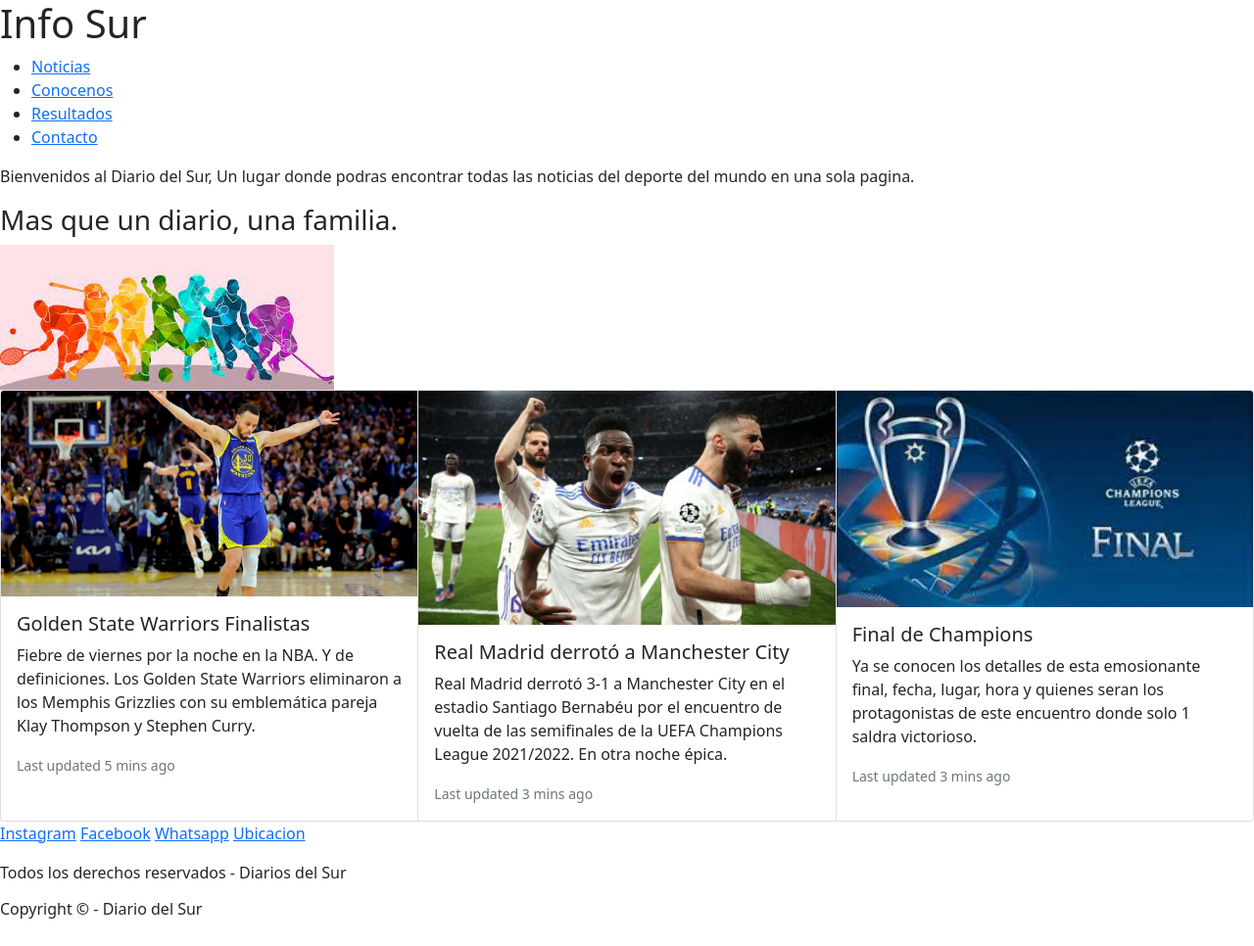
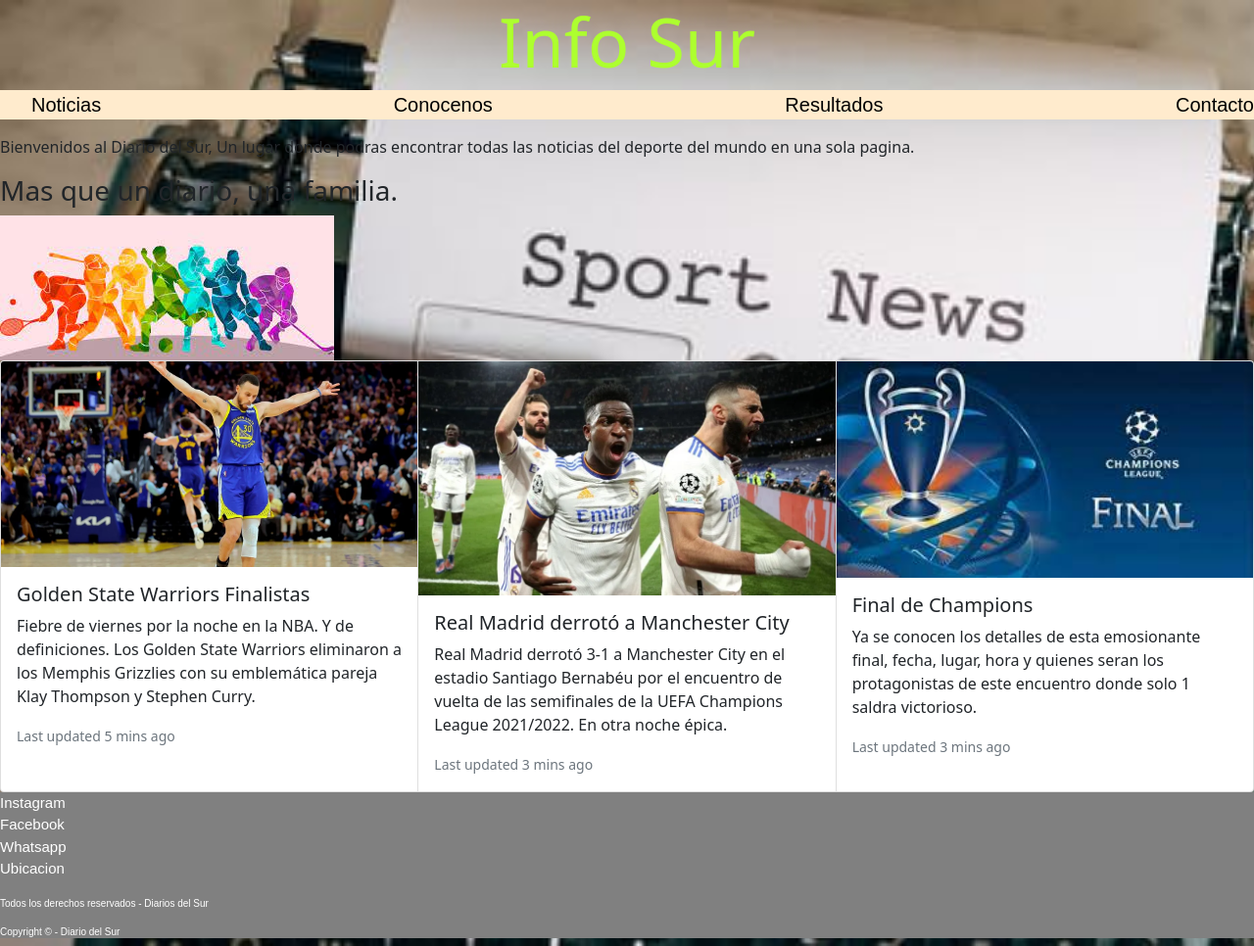
Before and after one commit to Andresg34/Proyecto-Final, a plain HTML site: page index.html in a window 1280 px wide. Shown: the whole page at 98% size. Drawn offline with nearby package versions, Linux system fonts and the light colour scheme.

Commit message:
agregando Sass al proyecto parte1

```diff
--- a/index.html
+++ b/index.html
@@ -6,10 +6,11 @@
     <meta name="viewport" content="width=device-width, initial-scale=1.0">
     <!-- Bootstrap -->
     <link href="https://cdn.jsdelivr.net/npm/bootstrap@5.1.3/dist/css/bootstrap.min.css" rel="stylesheet" integrity="sha384-1BmE4kWBq78iYhFldvKuhfTAU6auU8tT94WrHftjDbrCEXSU1oBoqyl2QvZ6jIW3" crossorigin="anonymous">
-
+    <!-- CSS -->
+    <link rel="stylesheet" href="./css/style.css">
     <title>Diario Del Sur</title>
 </head>
-<body>
+<body class="fondo">
  <!-- Inicio del header.-->
         <header>
             <section>
--- /dev/null
+++ b/scss/componentes/_body.scss
@@ -0,0 +1,6 @@
+.fondo {
+    background-image: url("/Imagenes/fondo1.jpg");
+    background-repeat: no-repeat;
+    background-size: cover;
+
+}
--- /dev/null
+++ b/scss/componentes/_footer.scss
@@ -0,0 +1,29 @@
+footer {
+    background-color: grey;
+    address {
+        a {
+            color: white;
+            display: flex;
+            flex-direction: row;
+            font-family: Arial, Helvetica, sans-serif;
+            font-size: 15px;
+            text-decoration: none;
+        }
+    }
+}
+
+footer {
+    p {
+        font-family: Arial, Helvetica, sans-serif;
+        font-size: 10px;
+        color: white;
+    }
+}
+
+footer {
+    h6 {
+        font-family: Arial, Helvetica, sans-serif;
+        font-size: 10px;
+        color: white;
+    }
+}
--- /dev/null
+++ b/scss/componentes/_header.scss
@@ -0,0 +1,36 @@
+header {
+    section {
+        h1 {
+            color: greenyellow;
+            text-align: center;
+            font-size: 70px;
+        }
+    }
+}
+
+section {
+    nav {
+        ul {
+            display: flex;
+            justify-content: space-between;
+            background-color: blanchedalmond;
+            list-style: none;
+            @media screen and (max-width: 450px){
+                flex-direction: column;
+                text-align: center;
+            }
+            li {
+                a{
+                    color: black;
+                    font-size: 20px;
+                    font-family: Arial, Helvetica, sans-serif;
+                    text-decoration: none;
+                    @media screen and (max-width: 450px){
+                        font-size: 15px;
+                        text-decoration: underline;
+                    }
+                }
+            }
+        }
+    }
+}
--- /dev/null
+++ b/scss/style.scss
@@ -0,0 +1,3 @@
+@import "componentes/header";
+@import "componentes/footer";
+@import "componentes/body";
```
Also changed, not shown: Imagenes/fondo1.jpg (added), css/style.css (added), 1 other file.
